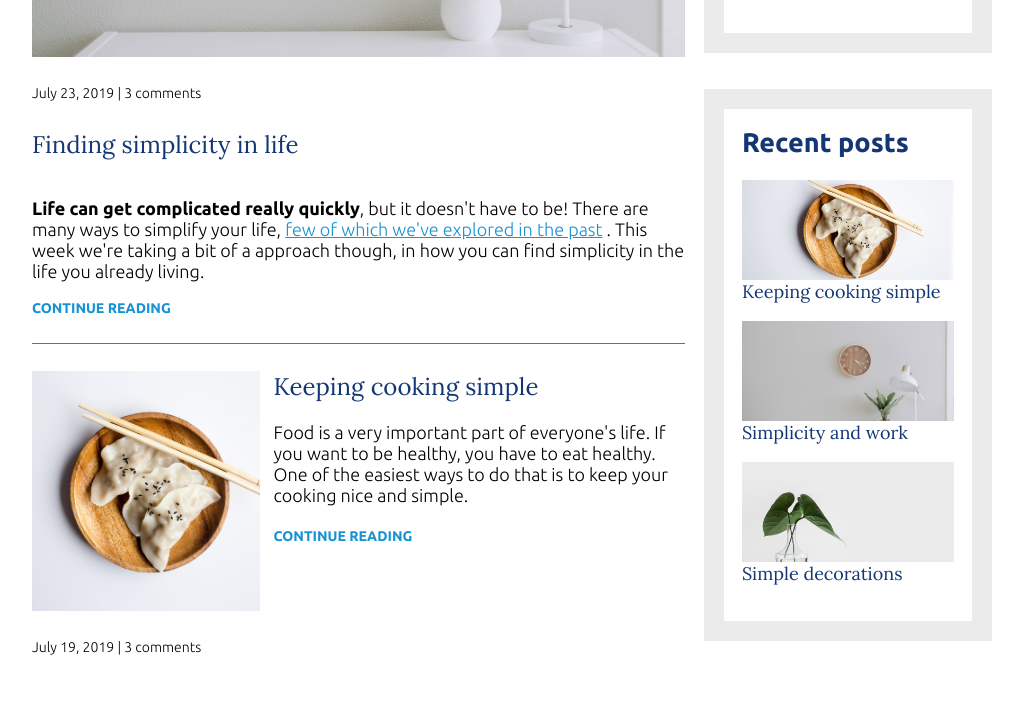
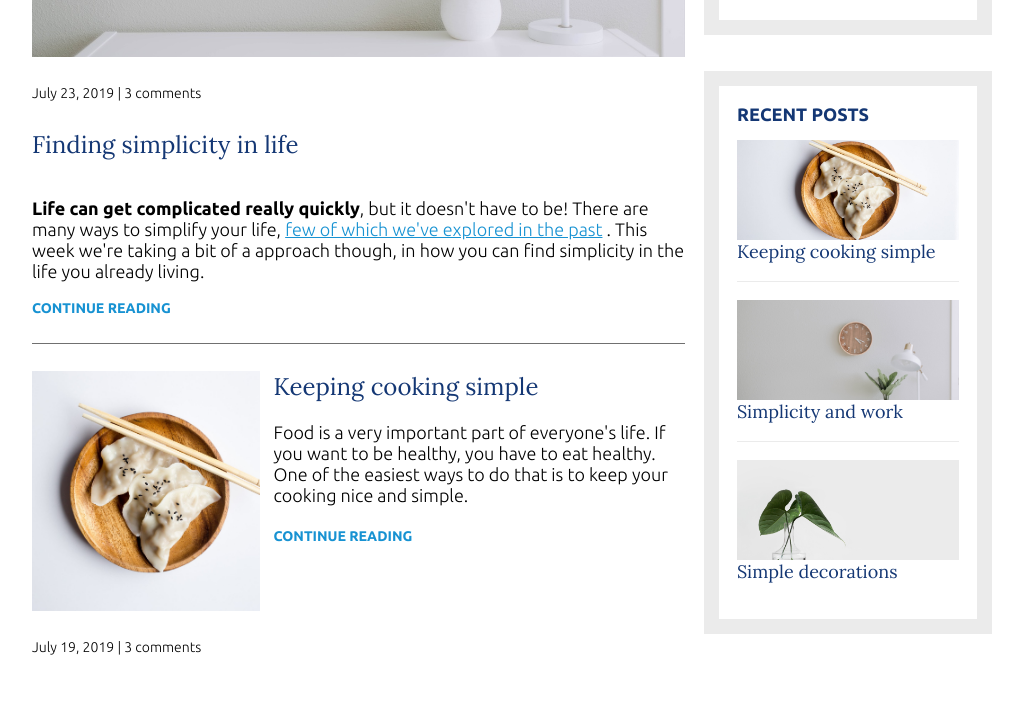
Before and after one commit to StephaneBullier/livingSimple, a plain HTML site: page index.html in a window 1280 px wide. Shown: the part 562-1269 px from the top of the page, without its empty margins (128-1151 px from the left). Drawn offline with Linux system fonts and the light colour scheme.

Commit message:
Add style for .sidebar-widget

```diff
--- a/css/style.css
+++ b/css/style.css
@@ -203,14 +203,20 @@ article-recent-secondary {
       Sidebar
 **********************/
 .sidebar-widget {
-  border: 20px solid var(--grey);
+  border: 15px solid var(--grey);
   margin-bottom: 2em;
   padding: 1em;
+}
+
+.sidebar-widget h2,
+.widget-recent-post-title {
+  font-size: 1.125rem;
 }
 
 .sidebar-widget h2 {
   font-family: "Ubuntu", sans-serif;
   font-weight: 700;
+  text-transform: uppercase;
 }
 
 .sidebar-widget-body {
@@ -220,11 +226,17 @@ article-recent-secondary {
 .widget-recent-post {
   display: flex;
   flex-direction: column;
+  margin-bottom: 1em;
+  border-bottom: 1px solid var(--grey);
+}
+
+.widget-recent-post:last-child {
+  border-bottom: 0;
+  margin: 0;
 }
 
 .widget-recent-post-title {
   order: 2;
-  font-size: 1.125rem;
 }
 
 .widget-recent-post .widget-image {
```
